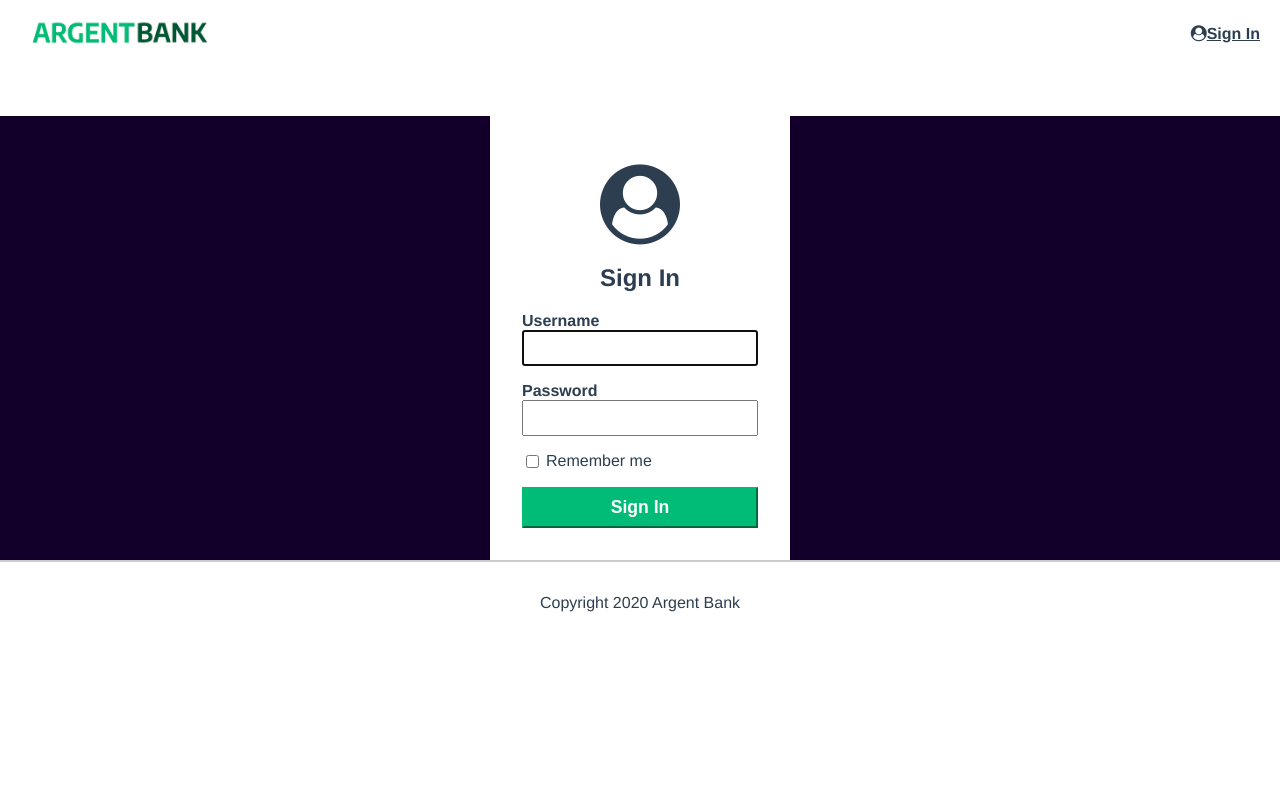
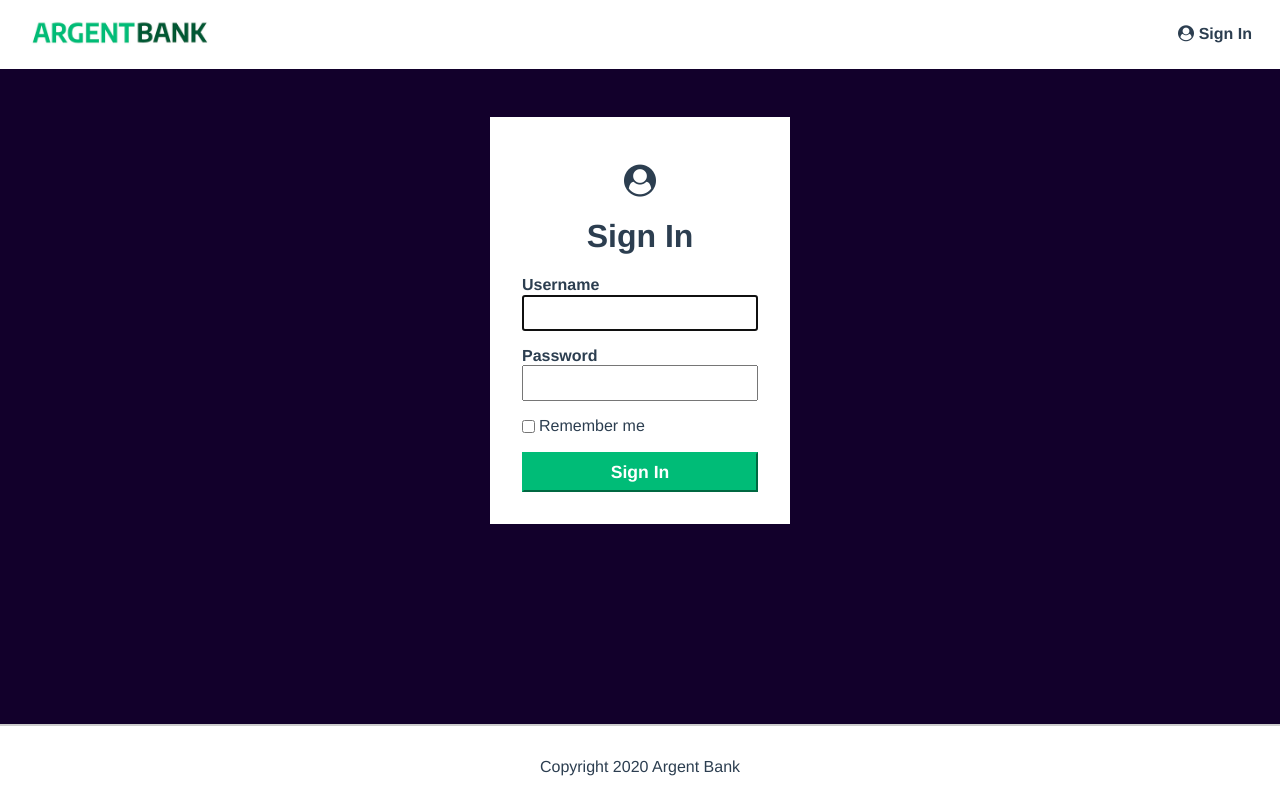
Before and after one commit to erischon/argentbank-frontend, a React (Vite) app: page /signin in a window 1280 px wide. Built offline with nearby package versions, Linux system fonts and the light colour scheme.

Commit message:
styles modifications

```diff
--- a/index.html
+++ b/index.html
@@ -11,7 +11,7 @@
     />
   </head>
   <body>
-    <div id="root"></div>
+    <div id="root" class="body"></div>
     <script type="module" src="/src/main.jsx"></script>
   </body>
 </html>
--- a/src/assets/css/main.css
+++ b/src/assets/css/main.css
@@ -11,6 +11,17 @@ body {
   display: flex;
   flex-direction: column;
   min-height: 100vh;
+}
+
+.body {
+  margin: 0;
+  display: flex;
+  flex-direction: column;
+  min-height: 100vh;
+}
+
+.test {
+  background-color: brown;
 }
 
 .main {
@@ -56,6 +67,10 @@ body {
   margin-right: 0.5rem;
 }
 
+.main-nav-item .fa-user-circle {
+  margin-right: 0.3rem;
+}
+
 .main-nav-item:hover {
   text-decoration: underline;
 }
@@ -71,7 +86,7 @@ body {
 }
 
 .hero {
-  background-image: url('../img/bank-tree.jpeg');
+  background-image: url("../img/bank-tree.jpeg");
   background-position: 0 -50px;
   background-size: cover;
   background-repeat: no-repeat;
@@ -175,7 +190,7 @@ body {
 }
 
 .sign-in-icon {
-  font-size: 5rem;
+  font-size: 2rem;
 }
 
 .input-remember {
--- a/src/components/layouts/Header.jsx
+++ b/src/components/layouts/Header.jsx
@@ -13,8 +13,9 @@ const Header = () => {
         />
         <h1 className="sr-only">Argent Bank</h1>
       </Link>
+
       <div>
-        <Link to="signin">
+        <Link to="signin" className="main-nav-item">
           <i className="fa fa-user-circle"></i>
           Sign In
         </Link>
--- a/src/components/layouts/Layout.jsx
+++ b/src/components/layouts/Layout.jsx
@@ -5,11 +5,11 @@ import Header from "./Header";
 
 const Layout = () => {
   return (
-    <div>
+    <>
       <Header />
       <Outlet />
       <Footer />
-    </div>
+    </>
   );
 };
 
--- a/src/main.jsx
+++ b/src/main.jsx
@@ -3,6 +3,7 @@ import ReactDOM from "react-dom/client";
 import { createBrowserRouter, RouterProvider, Route } from "react-router-dom";
 import { Provider } from "react-redux";
 
+import "normalize.css";
 import "./assets/css/main.css";
 
 import ErrorPage from "./pages/errorPage";
--- a/src/pages/SignIn.jsx
+++ b/src/pages/SignIn.jsx
@@ -49,7 +49,7 @@ const SignIn = () => {
   };
 
   return (
-    <main className="main bg-dark">
+    <main className="main bg-dark test">
       {success ? (
         <section>
           <h1>You are logged in !</h1>
```
